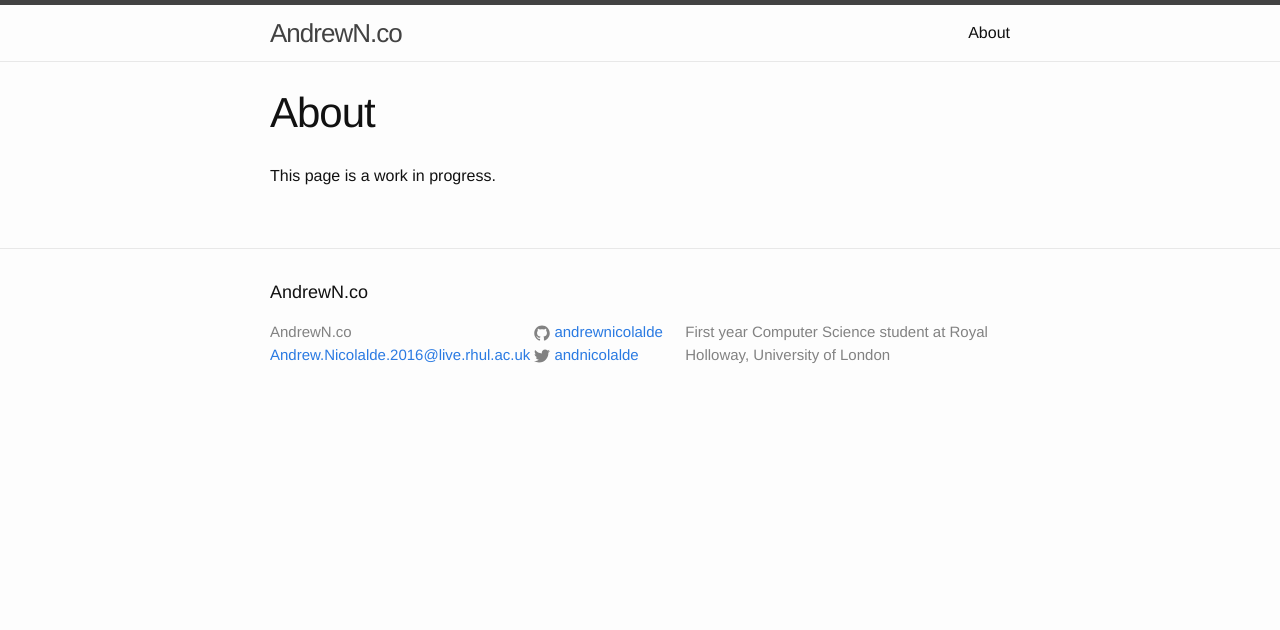
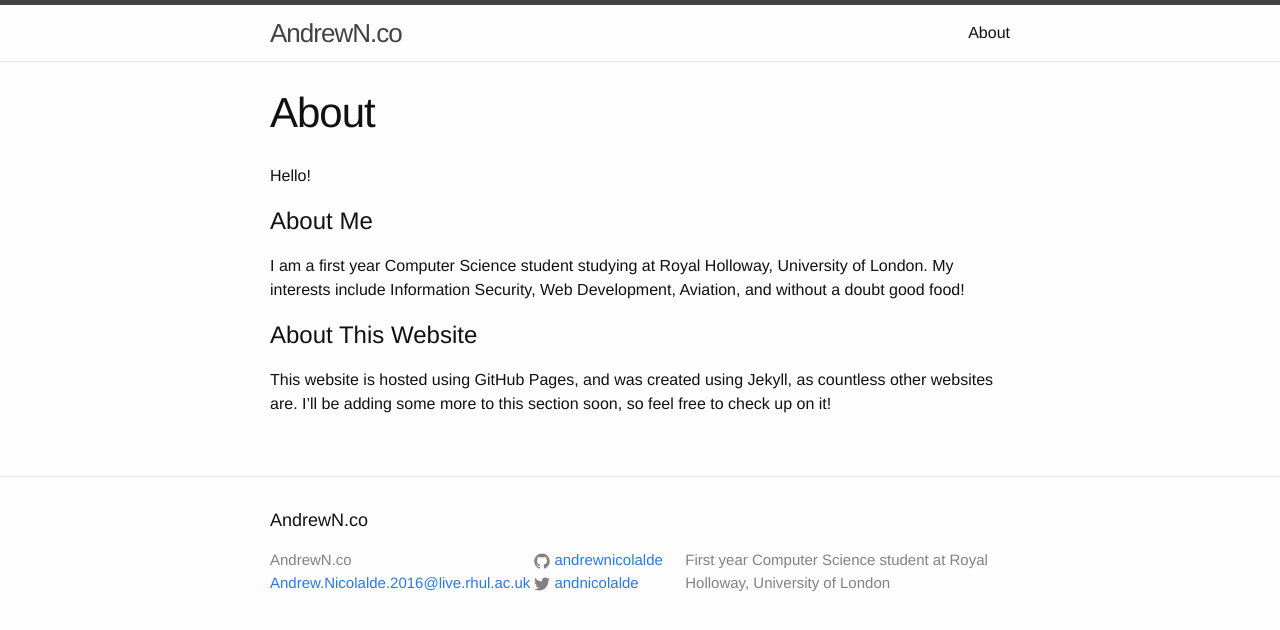
Before and after one commit to andrewnicolalde/andrewn.io, a Jekyll site: the page built from about.md, in a window 1280 px wide. Shown: the top 630 px of the page. Built offline with Jekyll 4.4.1, drawn with Linux system fonts in a browser that asks for light colours.

Commit message:
Add some info

```diff
--- a/about.md
+++ b/about.md
@@ -3,4 +3,14 @@ layout: page
 title: About
 permalink: /about/
 ---
-This page is a work in progress.
+Hello!
+
+# About Me
+I am a first year Computer Science student studying at Royal Holloway,
+University of London. My interests include Information Security, Web
+Development, Aviation, and without a doubt good food!
+
+# About This Website
+This website is hosted using GitHub Pages, and was created using Jekyll, as
+countless other websites are. I'll be adding some more to this section soon, so
+feel free to check up on it!
```
